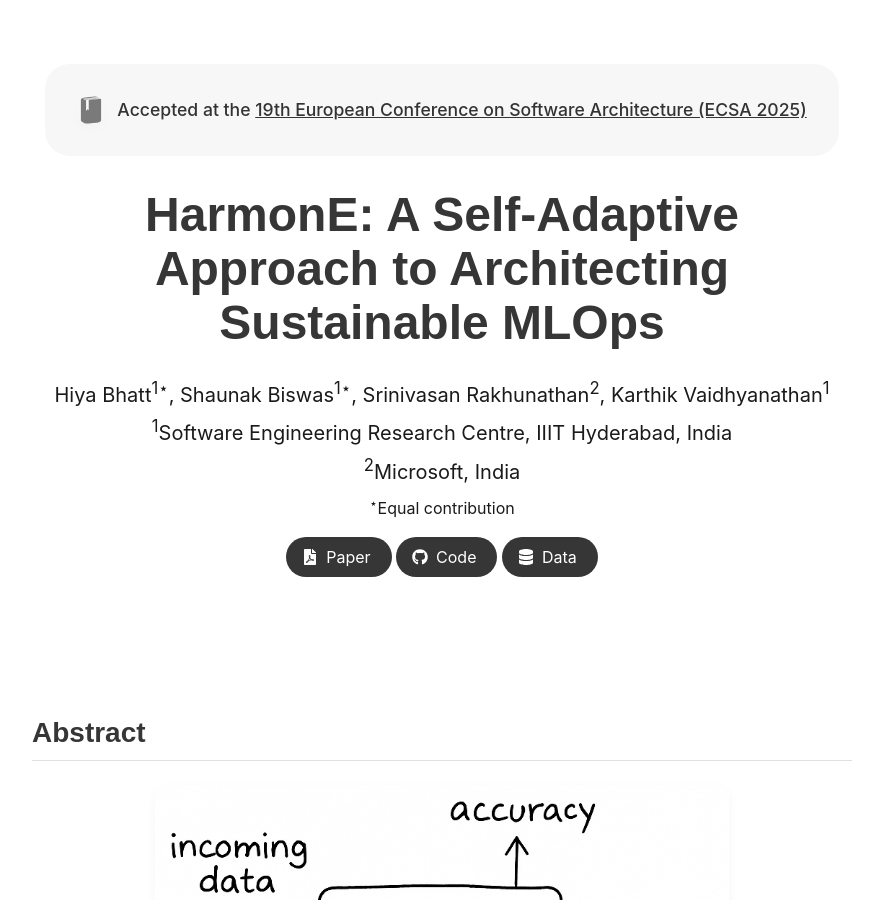
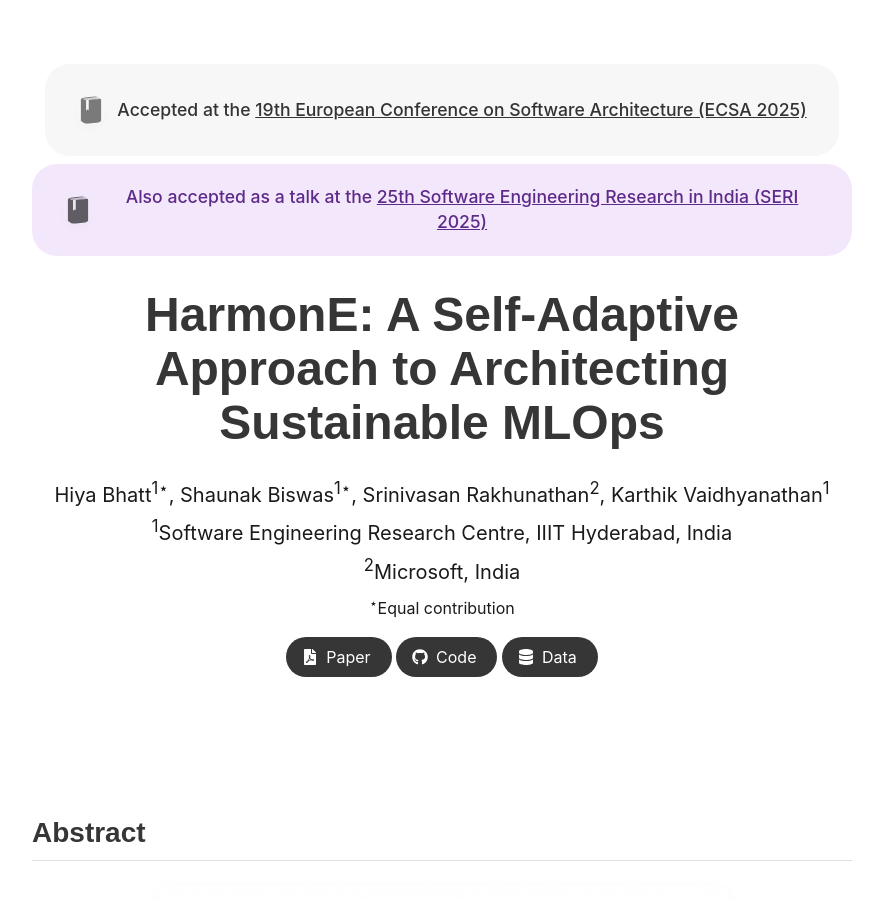
Before and after one commit to sa4s-serc/HarmonE, a Jekyll site: the page built from index.md, in a window 1280 px wide and 900 px high. Shown: the whole window, without its empty margins (198-1081 px from the left). Built offline with Jekyll 4.4.1, drawn with Linux system fonts in a browser that asks for light colours; some web fonts are replaced.

Commit message:
seri tag

```diff
--- a/_layouts/project_page.html
+++ b/_layouts/project_page.html
@@ -46,6 +46,7 @@
     <div class="container is-max-desktop">
       <div class="columns is-centered">
         <div class="column has-text-centered">
+          <!-- ECSA 2025 Tag -->
           <div style="background-color: #f7f7f7; padding: 0.5rem 2rem; display: flex; align-items: center; border-radius: 25px; margin: 1rem auto 0.5rem auto; width: fit-content; max-width: 100%;">
             <img src="static/image/book.svg" alt="Conference Icon"
               style="height: 1.75rem; margin-right: 0.75rem; opacity: 0.5;">
@@ -57,6 +58,19 @@
               </a>
             </span>
           </div>
+          <!-- SERI 2025 Tag -->
+          <div style="background-color: #f3e8fb; padding: 0.5rem 2rem; display: flex; align-items: center; border-radius: 25px; margin: 0.5rem auto 1rem auto; width: fit-content; max-width: 100%;">
+            <img src="static/image/book.svg" alt="Conference Icon"
+              style="height: 1.75rem; margin-right: 0.75rem; opacity: 0.6; filter: hue-rotate(250deg);">
+            <span style="font-size: 1.1rem; color: #5e2a8a; font-weight: 500; line-height: 1.4;">
+              Also accepted as a talk at the
+              <a href="https://conf.researchr.org/home/seri-2025"
+                style="color: #5e2a8a; text-decoration: underline;">
+                25th Software Engineering Research in India (SERI 2025)
+              </a>
+            </span>
+          </div>
+
           <h1 class="title is-1 publication-title">{{ page.title }}</h1>
           {% if page.authors %}
           <div class="is-size-5 publication-authors">
```
